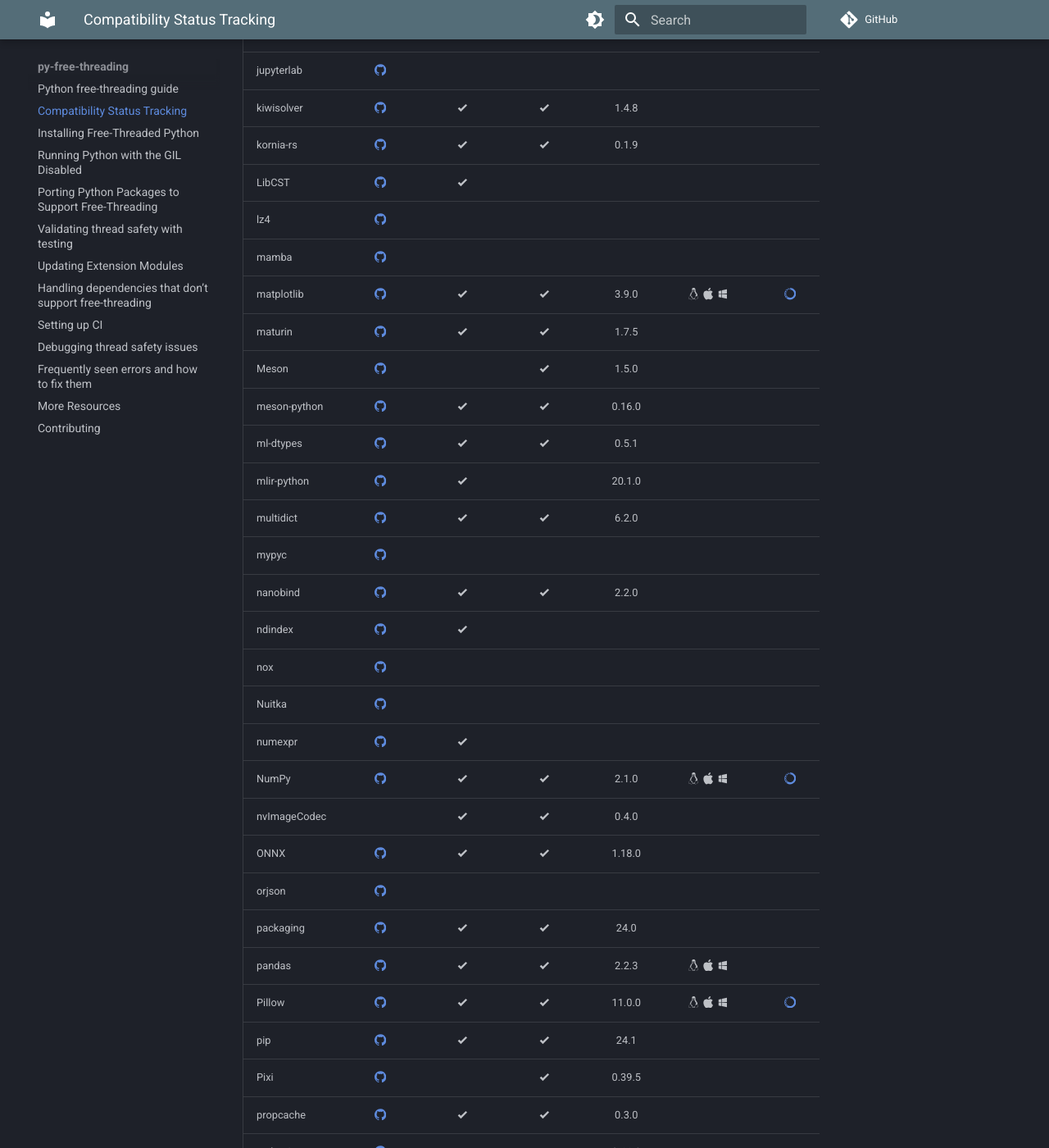
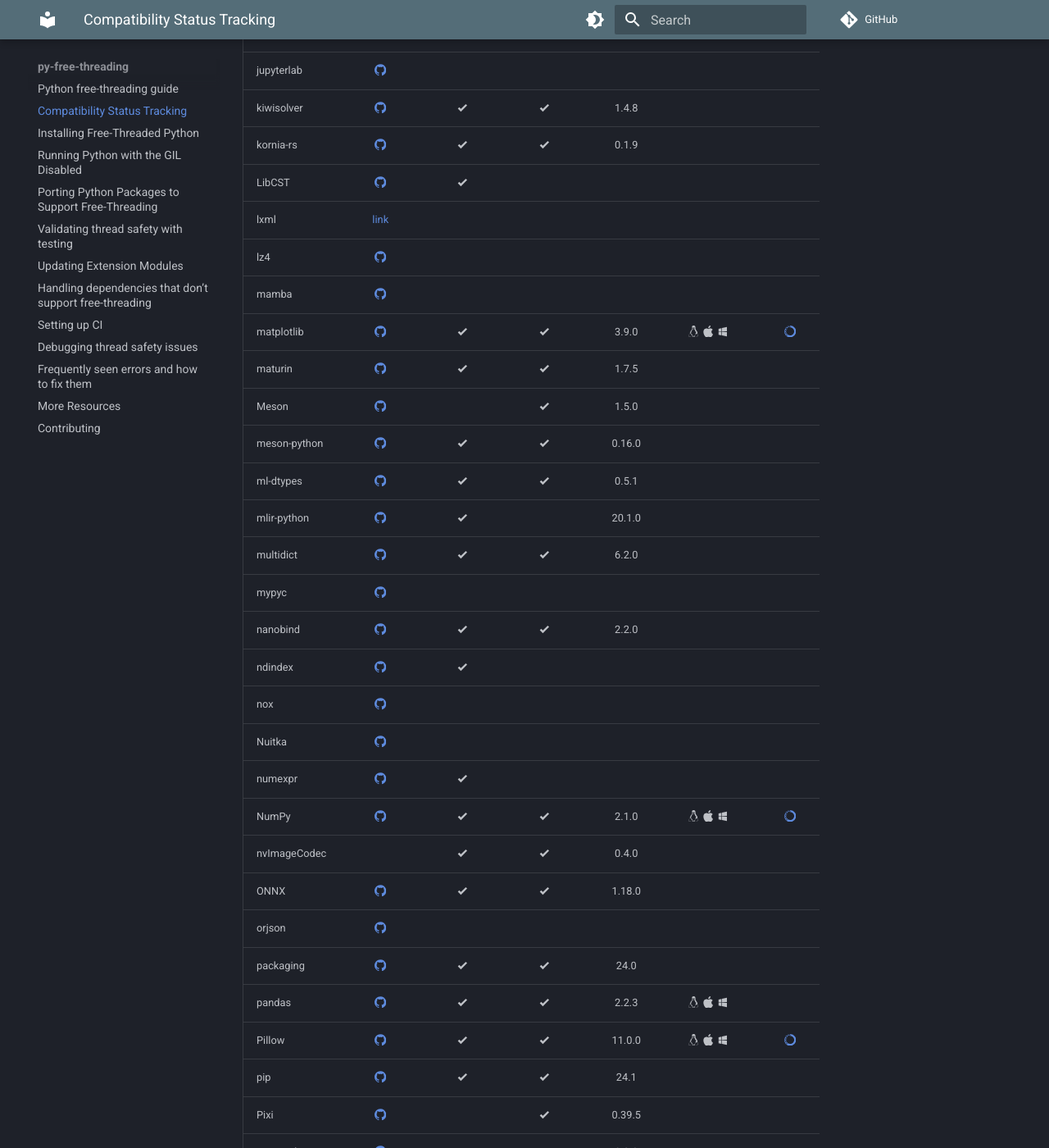
Before and after one commit to Quansight-Labs/free-threaded-compatibility, an MkDocs documentation site: the page built from docs/tracking.md, in a window 1280 px wide and 1400 px high, scrolled down 1437 px. Shown: the whole window at 82% size. Built offline with MkDocs 1.6.1 and Material for MkDocs 9.7.7, drawn with Linux system fonts in a browser that asks for light colours; comment, search, counter and statistics services are not loaded.

Commit message:
DOCS: Add lxml, psyopg to tracking

```diff
--- a/docs/tracking.md
+++ b/docs/tracking.md
@@ -45,6 +45,7 @@
 | kiwisolver           |         [:simple-github:](https://github.com/nucleic/kiwi/pull/190)          | :material-check-bold: |   :material-check-bold:    |           1.4.8            |                                                            |                                                                                              |
 | kornia-rs            |      [:simple-github:](https://github.com/kornia/kornia-rs/issues/226)       | :material-check-bold: |   :material-check-bold:    |           0.1.9            |                                                            |                                                                                              |
 | LibCST               |      [:simple-github:](https://github.com/Instagram/LibCST/issues/1242)      | :material-check-bold: |                            |                            |                                                            |                                                                                              |
+| lxml                 |      [link](https://bugs.launchpad.net/lxml/+bug/2111289)                    |                       |                            |                            |                          |
 | lz4                  |    [:simple-github:](https://github.com/python-lz4/python-lz4/issues/292)    |                       |                            |                            |                                                            |                                                                                              |
 | mamba                |       [:simple-github:](https://github.com/mamba-org/mamba/pull/3579)        |                       |                            |                            |                                                            |                                                                                              |
 | matplotlib           |   [:simple-github:](https://github.com/matplotlib/matplotlib/issues/28611)   | :material-check-bold: |   :material-check-bold:    |           3.9.0            | :simple-linux: :simple-apple: :material-microsoft-windows: |    [:simple-anaconda:](https://anaconda.org/scientific-python-nightly-wheels/matplotlib/)    |
```
Also changed, not shown: other parts of docs/tracking.md (+1 -0 lines).
